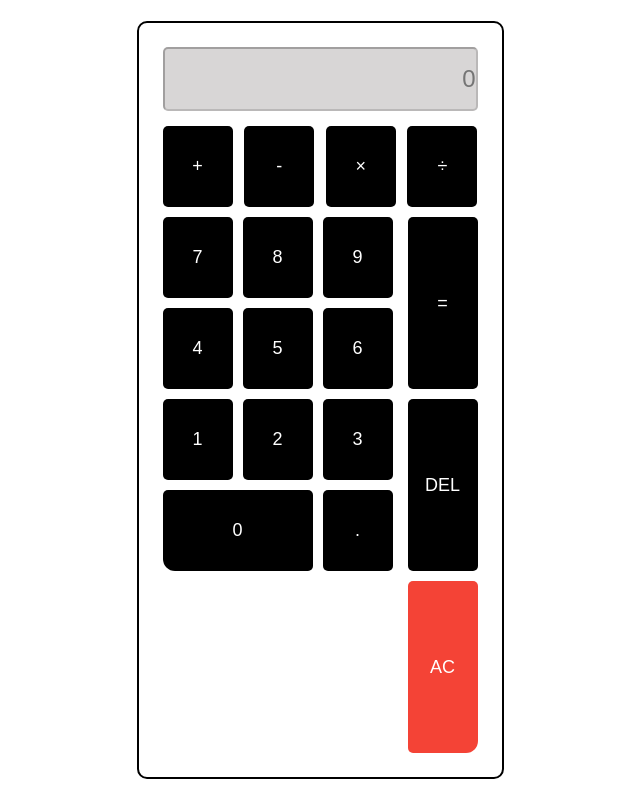
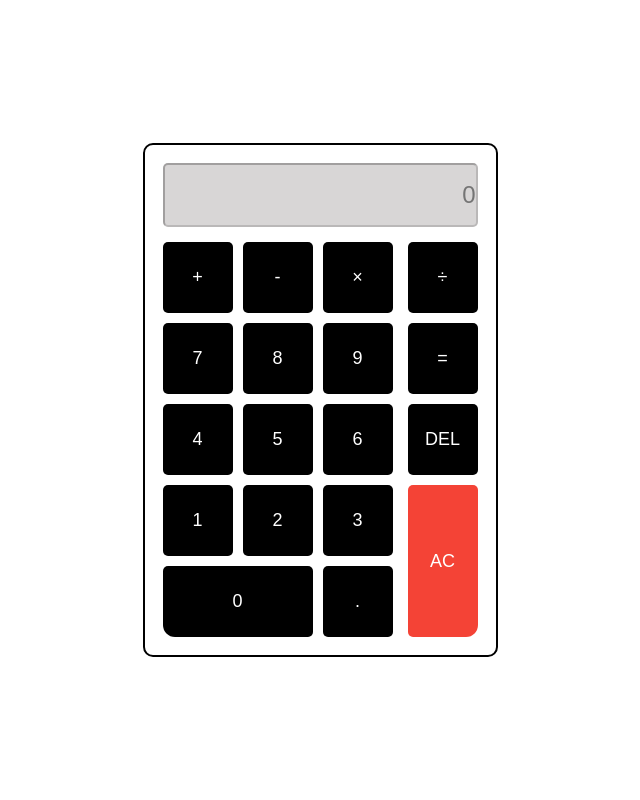
Before and after one commit to 3kori/calculator-TOP, a plain HTML site: page index.html in a window 1280 px wide. Shown: the whole page, without its empty margins (320-960 px from the left). Drawn offline with Linux system fonts and the light colour scheme.

Commit message:
Update calculator layout

```diff
--- a/index.html
+++ b/index.html
@@ -16,15 +16,13 @@
             <input type="text" class="input-display" placeholder="0" disabled />
 
             <div class="calculator-keys">
-                <div class="operator-keys">
-                    <button type="button" class="operator operator-btns" value="+">+</button>
-                    <button type="button" class="operator operator-btns" value="-">-</button>
-                    <button type="button" class="operator operator-btns" value="*">&times;</button>
-                    <button type="button" class="operator operator-btns" value="/">&divide;</button>
-                </div>
-
                 <div class="numbers-actions-keys">
                     <div class="numbers-keys">
+                        <div class= "fifth-row">
+                            <button type="button" class="operator operator-btns" value="+">+</button>
+                            <button type="button" class="operator operator-btns" value="-">-</button>
+                            <button type="button" class="operator operator-btns" value="*">&times;</button>
+                        </div>
                         <div class="forth-row">
                             <button type="button" class="number-btns" value="7">7</button>
                             <button type="button" class="number-btns" value="8">8</button>
@@ -46,6 +44,7 @@
                         </div>
                     </div>
                     <div class="actions-keys">
+                        <button type="button" class="operator operator-btns" value="/">&divide;</button>
                         <button type="button" class="action-btns equals" value="=">=</button>
                         <button type="button" class="action-btns delete" value="DEL">DEL</button>
                         <button type="button" class="action-btns clear" value="AC">AC</button>
--- a/style.css
+++ b/style.css
@@ -25,7 +25,7 @@ button {
     display: flex;
     flex-direction: column;
     gap: 15px;
-    padding: 24px;
+    padding: 18px;
     border: 2px solid #000;
     border-radius: 10px;
 }
@@ -40,17 +40,6 @@ button {
     text-align: right;
 }
 
-.calculator-keys {
-    display: flex;
-    flex-direction: column;
-    gap: 10px;
-}
-
-.operator-keys {
-    display: flex;
-    justify-content: space-between;
-}
-
 .numbers-actions-keys {
     display: flex;
     justify-content: space-between;
@@ -62,6 +51,7 @@ button {
     gap: 10px;
 }
 
+.fifth-row,
 .forth-row,
 .third-row,
 .second-row,
@@ -71,8 +61,10 @@ button {
 }
 
 .number-btns,
-.operator-btns {
-    padding: 30px 0;
+.operator-btns,
+.equals,
+.delete {
+    padding: 25px 0;
 }
 
 .number-btns.double-size {
@@ -87,11 +79,10 @@ button {
     gap: 10px;
 }
 
-.action-btns {
-    height: 172px;
-}
+
 
 .action-btns.clear {
     border-bottom-right-radius: 12px;
+    height: 152px;
     background: #f44336;
 }
```
